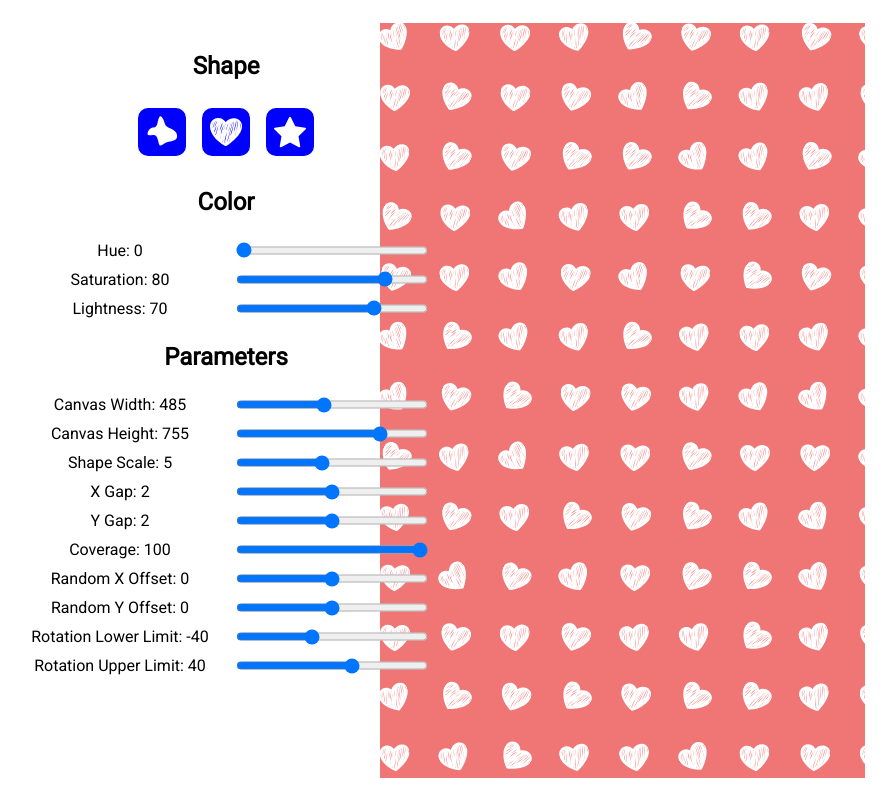
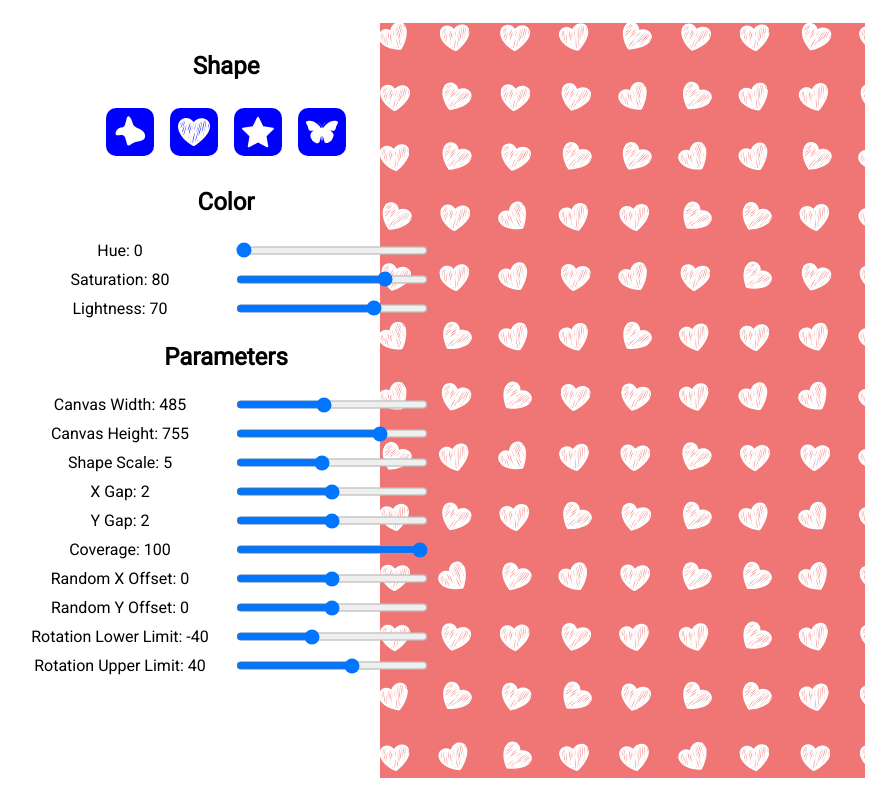
Before and after one commit to morgan-sam/Pattern-Generator, a React (Create React App) app: page / in a window 1280 px wide. Shown: the whole page, without its empty margins (18-914 px from the left). Built offline with nearby package versions, Linux system fonts and the light colour scheme.

Commit message:
Added butterfly shape

```diff
--- a/src/ImageSelect.jsx
+++ b/src/ImageSelect.jsx
@@ -2,6 +2,7 @@ import React from "react";
 import Blob from "./svg/blob.svg";
 import Heart from "./svg/heart.svg";
 import Star from "./svg/star.svg";
+import Butterfly from "./svg/butterfly.svg";
 import "./imageSelect.css";
 
 const ImageSelect = (props) => {
@@ -23,6 +24,11 @@ const ImageSelect = (props) => {
         src={Star}
         onClick={() => loadImageToState(Star)}
       />
+      <img
+        className="svg-button"
+        src={Butterfly}
+        onClick={() => loadImageToState(Butterfly)}
+      />
     </div>
   );
 };
```
Also changed, not shown: src/svg/butterfly.svg (added).
